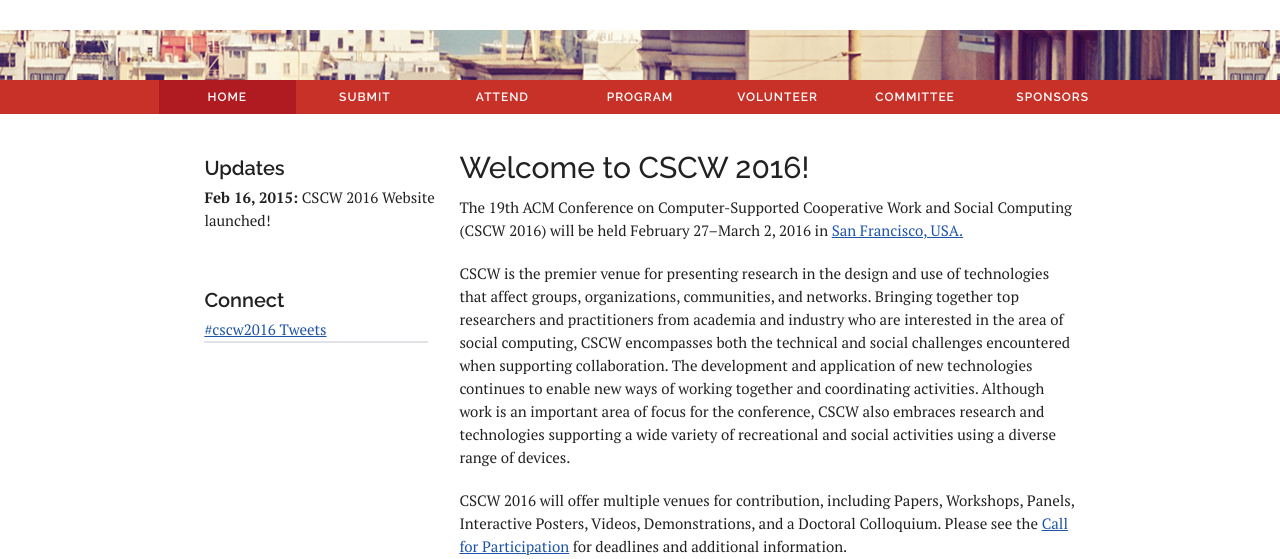
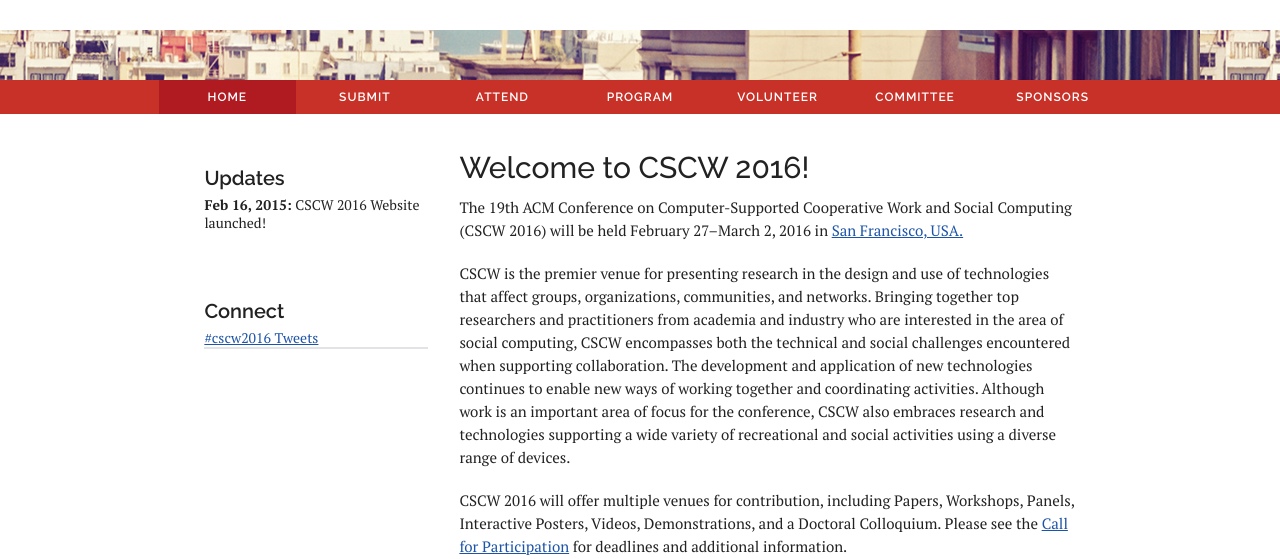
Before and after one commit to niloufars/CSCW2016, a PHP site: page /index.php in a window 1280 px wide. Shown: the part 263-822 px from the top of the page. Run offline with PHP 8.4, Linux system fonts and the light colour scheme; some libraries are stand-ins or nearby versions.

Commit message:
sidebar typography adjustments

```diff
--- a/css/styles.css
+++ b/css/styles.css
@@ -325,7 +325,8 @@ nav ul li a:visited {color: #ffffff;}
 ================================================== */
 
 aside {
-
+	font-size: 14px;
+	line-height: 18.4px;
 }
 
 aside .item {
@@ -338,6 +339,7 @@ aside .item h2 {
 	font-size: 20px;
 	line-height: 36px;
 	font-weight: 600;
+	padding-top: 10px;
 }
 
 aside .item .inner {
```
